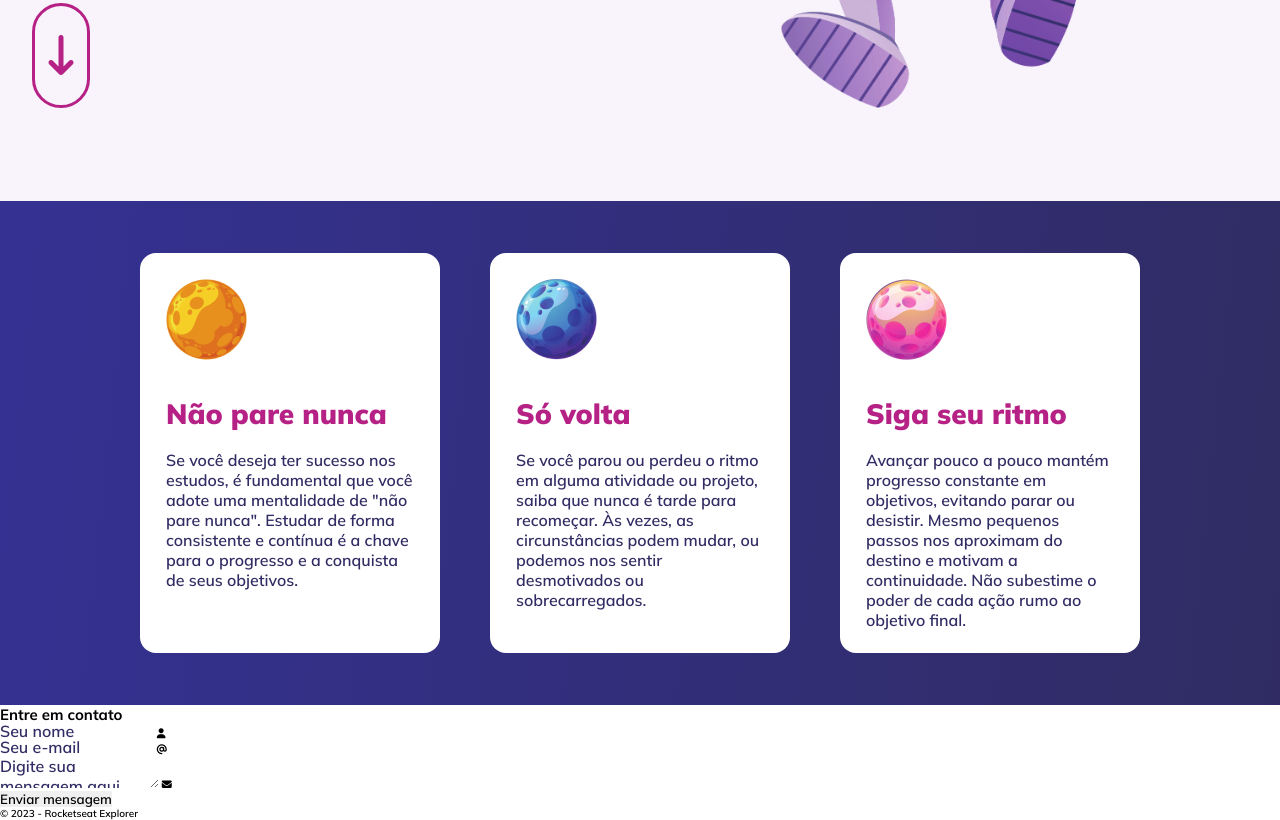
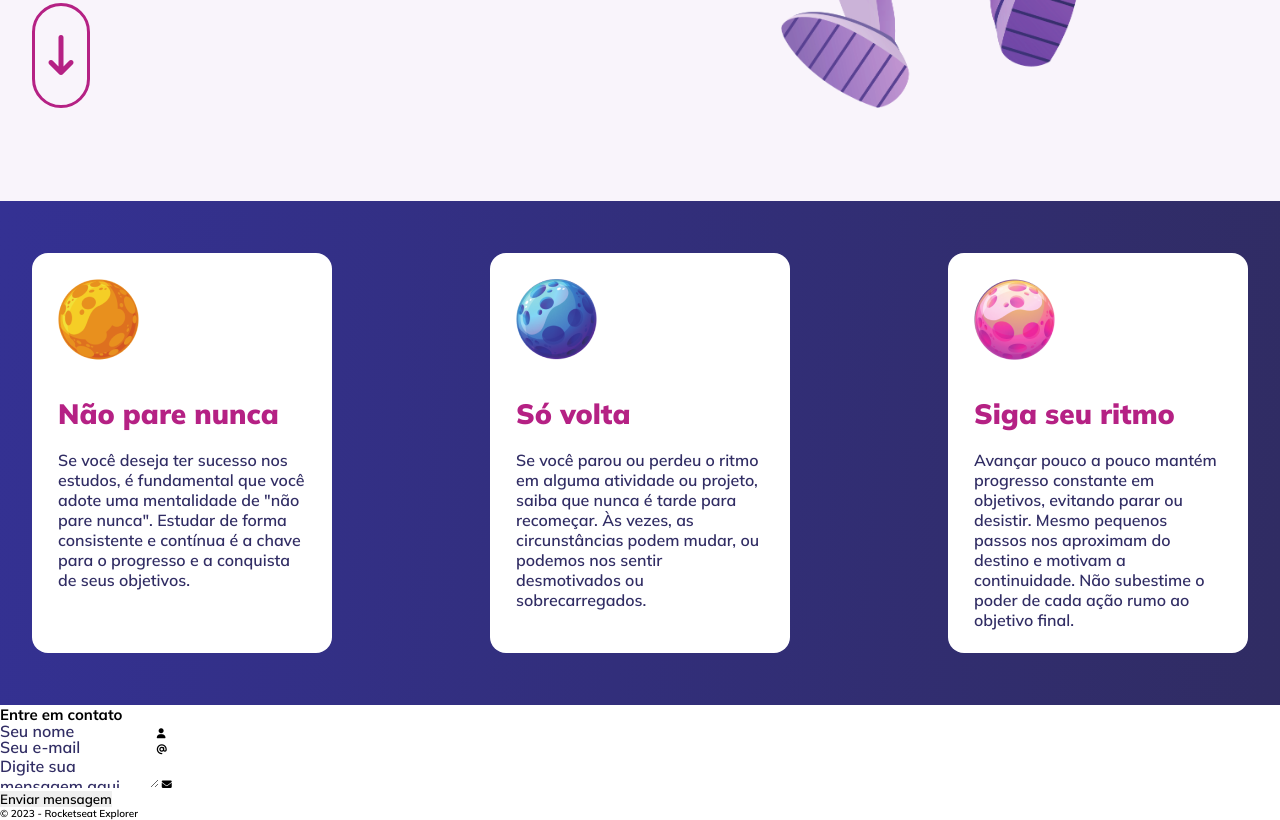
Before and after one commit to vctrhugoop/explorer-sem-limites, a plain HTML site: page index.html in a window 1280 px wide. Shown: the part 511-1331 px from the top of the page. Drawn offline with nearby package versions, Linux system fonts and the light colour scheme; files that its build step writes are made by us from their sources.

Commit message:
style: add justfy content main

```diff
--- a/styles/_main.scss
+++ b/styles/_main.scss
@@ -36,10 +36,14 @@ main {
           height: 40rem;
         }
       }
+
       @media screen and (min-width: 768px) {
         flex-direction: row;
         flex-wrap: wrap;
       }
+      @media screen and (min-width: 1064px) {
+        justify-content: space-between;
+      }
     }
   }
 }
```
